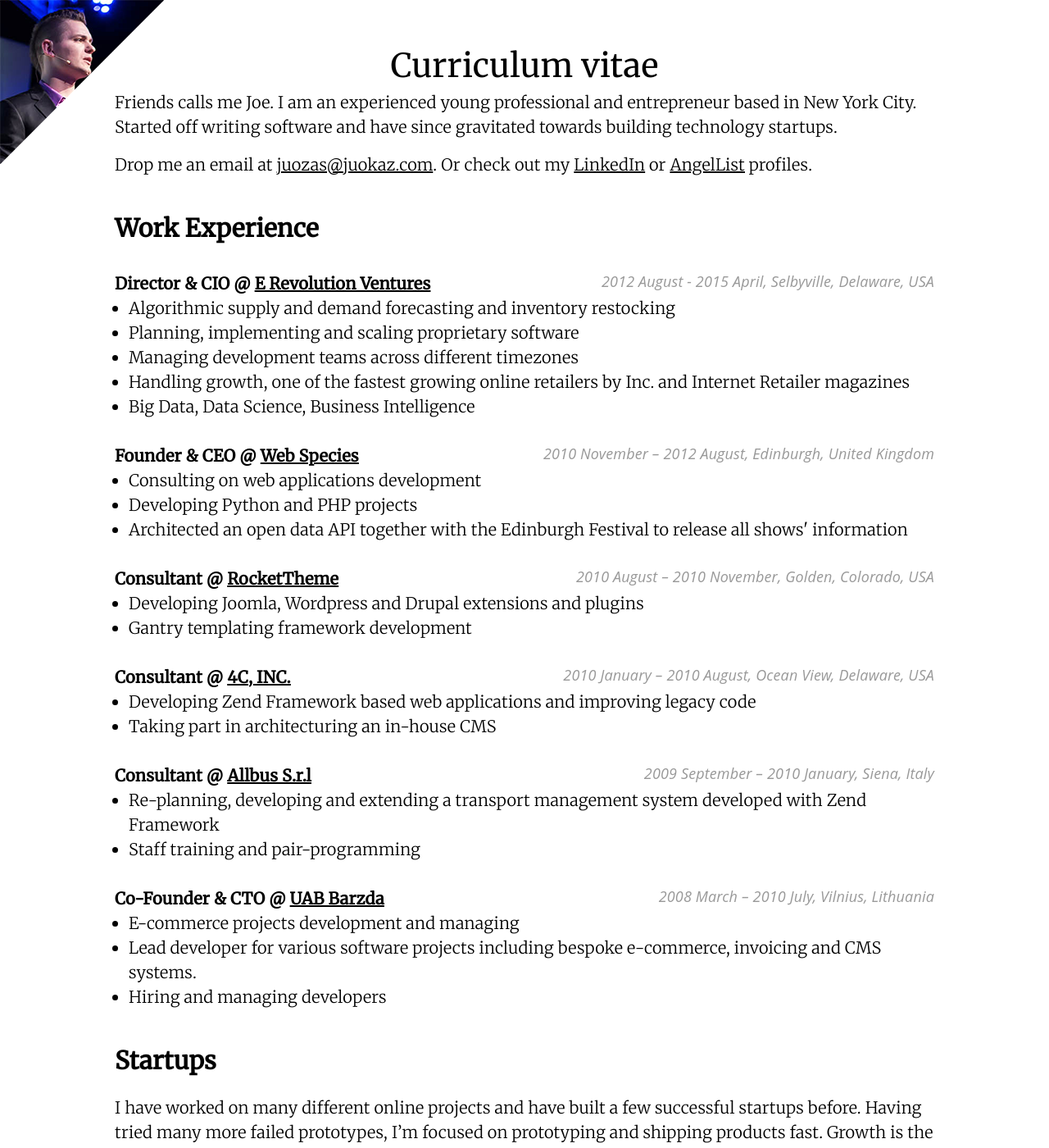
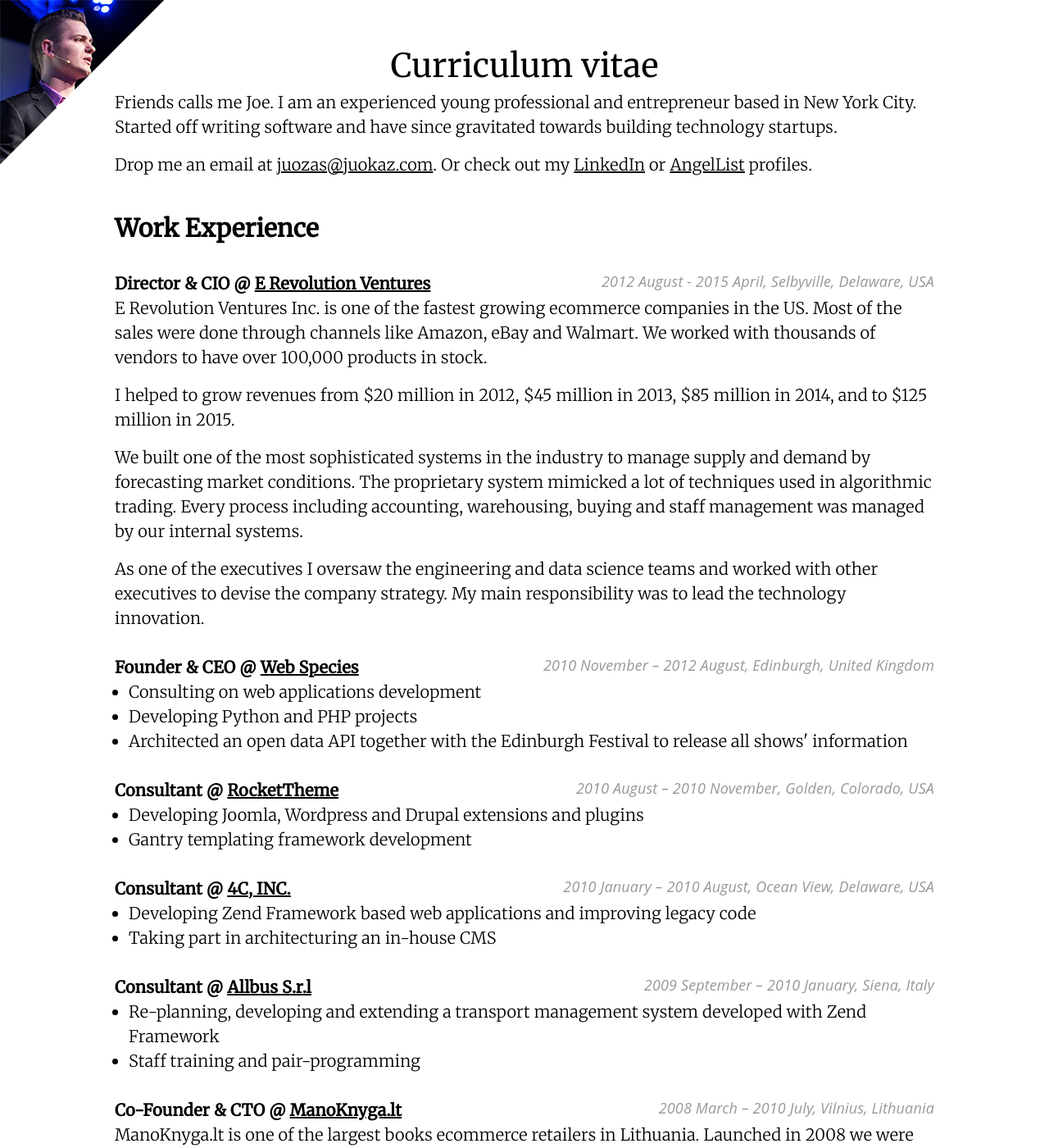
Before and after one commit to juokaz/juokaz.com, a Jekyll site: the page built from cv.html, in a window 1280 px wide and 1400 px high. Shown: the whole window at 82% size. Built offline with Jekyll 4.4.1, drawn with Linux system fonts in a browser that asks for light colours; some of the changed text lies outside the part shown.

Commit message:
Update CV work descriptions

```diff
--- a/cv.html
+++ b/cv.html
@@ -20,13 +20,10 @@ title: Curriculum vitae
 <h2>Work Experience</h2>
 
 <h3 class="margin-top">Director & CIO @ <a href="http://www.erevolutionventures.com/">E Revolution Ventures</a><span>2012 August - 2015 April, Selbyville, Delaware, USA</span></h3>
-<ul>
-    <li>Algorithmic supply and demand forecasting and inventory restocking</li>
-    <li>Planning, implementing and scaling proprietary software</li>
-    <li>Managing development teams across different timezones</li>
-    <li>Handling growth, one of the fastest growing online retailers by Inc. and Internet Retailer magazines</li>
-    <li>Big Data, Data Science, Business Intelligence</li>
-</ul>
+<p>E Revolution Ventures Inc. is one of the fastest growing ecommerce companies in the US. Most of the sales were done through channels like Amazon, eBay and Walmart. We worked with thousands of vendors to have over 100,000 products in stock.</p>
+<p>I helped to grow revenues from $20 million in 2012, $45 million in 2013, $85 million in 2014, and to $125 million in 2015.</p>
+<p>We built one of the most sophisticated systems in the industry to manage supply and demand by forecasting market conditions. The proprietary system mimicked a lot of techniques used in algorithmic trading. Every process including accounting, warehousing, buying and staff management was managed by our internal systems. </p>
+<p>As one of the executives I oversaw the engineering and data science teams and worked with other executives to devise the company strategy. My main responsibility was to lead the technology innovation.</p>
 
 <h3 class="margin-top">Founder & CEO @ <a href="http://juokaz.github.io/webspecies">Web Species</a><span>2010 November – 2012 August, Edinburgh, United Kingdom</span></h3>
 <ul>
@@ -53,12 +50,11 @@ title: Curriculum vitae
     <li>Staff training and pair-programming</li>
 </ul>
 
-<h3 class="margin-top">Co-Founder & CTO @ <a href="http://www.barzda.lt/">UAB Barzda</a><span>2008 March – 2010 July, Vilnius, Lithuania</span></h3>
-<ul>
-    <li>E-commerce projects development and managing</li>
-    <li>Lead developer for various software projects including bespoke e-commerce, invoicing and CMS systems.</li>
-    <li>Hiring and managing developers</li>
-</ul>
+<h3 class="margin-top">Co-Founder & CTO @ <a href="http://www.manoknyga.lt/">ManoKnyga.lt</a><span>2008 March – 2010 July, Vilnius, Lithuania</span></h3>
+<p>ManoKnyga.lt is one of the largest books ecommerce retailers in Lithuania. Launched in 2008 we were building a startup before anyone even used that term.</p>
+<p>In my role as a CTO I built the initial infrastructure which included a storefront, warehouse management, payments and invoicing systems, etc. Later we built a team of engineers to further scale the operations.</p>
+<p>As one of the founders I also worked on strategy and overall business direction to achieve profitability and sustained growth.</p>
+<p>I sold my stake in 2010 to focus on new ideas.</p>
 
 <a name="startups"></a>
 <h2>Startups</h2>
@@ -101,7 +97,10 @@ title: Curriculum vitae
 <a name="manoknyga"></a>
 <img src="/images/manoknyga.jpg" alt='ManoKnyga' class="logo grayscale" />
 <h3><a href="http://www.manoknyga.lt/">ManoKnyga.lt</a><span>2008-2010</span></h3>
-<p>A team of 5 we built one of the first ecommerce books stores in Lithuania. I focused on the technology stack. We built an in house storefront, warehouse management and other software. It's still going to this date, I left after the company raised an investment round and I wanted to focus on other things.</p>
+<p>ManoKnyga.lt is one of the largest books ecommerce retailers in Lithuania. Launched in 2008 we were building a startup before anyone even used that term.</p>
+<p>In my role as a CTO I built the initial infrastructure which included a storefront, warehouse management, payments and invoicing systems, etc. Later we built a team of engineers to further scale the operations.</p>
+<p>As one of the founders I also worked on strategy and overall business direction to achieve profitability and sustained growth.</p>
+<p>I sold my stake in 2010 to focus on new ideas.</p>
 
 <div style="clear: both;"></div>
 
```
